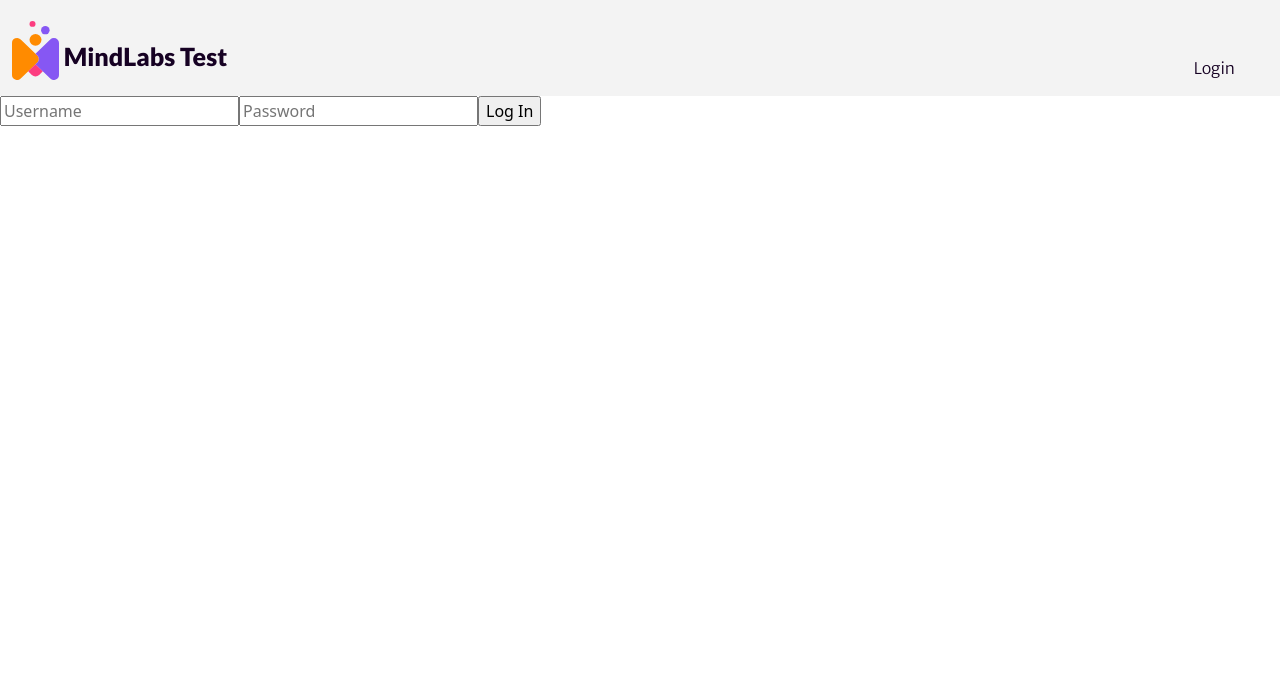
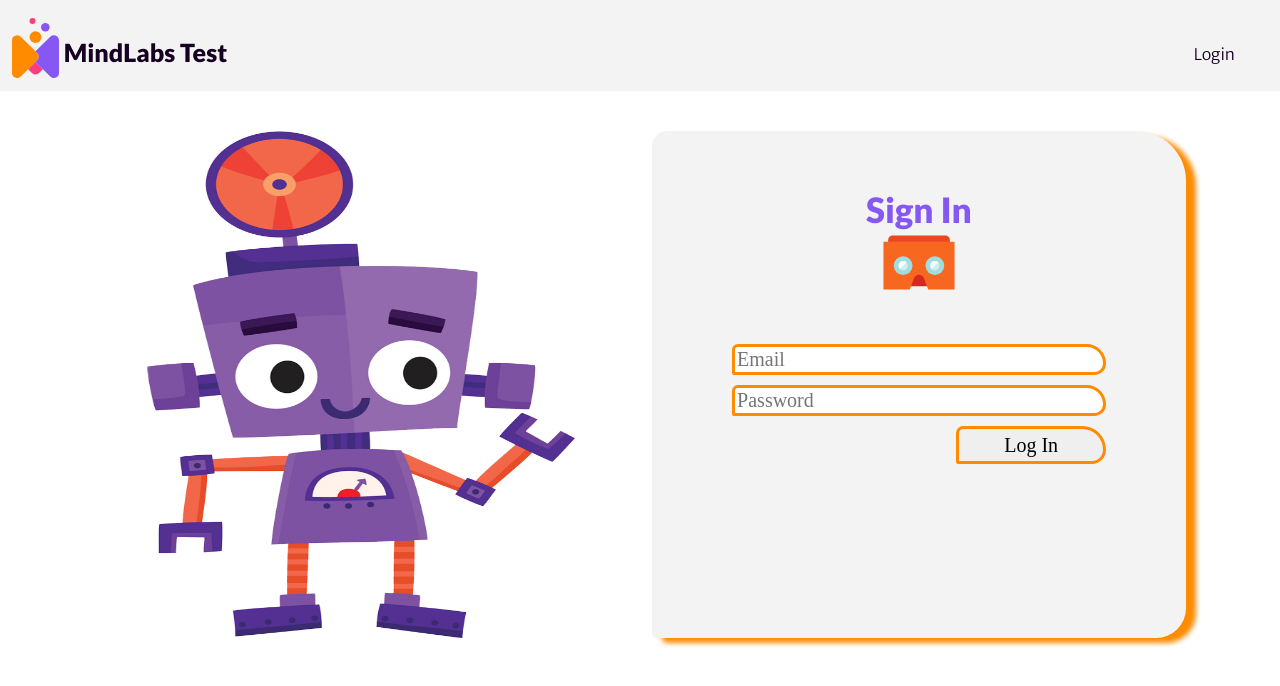
Before and after one commit to kimtrqn/mindlabs-tests, a React (Create React App) app: page /signin in a window 1280 px wide. Shown: the top 686 px of the page. Built offline with nearby package versions, Linux system fonts and the light colour scheme.

Commit message:
finished styling session page

```diff
--- a/src/index.tsx
+++ b/src/index.tsx
@@ -4,6 +4,8 @@ import { BrowserRouter } from "react-router-dom";import { Provider } from "react
 import { PersistGate } from 'redux-persist/lib/integration/react';
 import { store, persistor } from './redux/store';
 import App from './App';
+
+import './reset.css';
 
 
 const root = ReactDOM.createRoot(
--- a/src/pages/main.tsx
+++ b/src/pages/main.tsx
@@ -1,9 +1,36 @@
 import React from 'react';
+import '../stylesheets/ main.scss';
+
+import Logo from '../images/class-training.svg';
 
 const Main: React.FC<any> = () => {
 
     return (
-        <div>main</div>
+        <div className="main-container">
+            <div id="main ">
+                <div id='top-container' className="container m-5 pt-5">
+                    <div className='quote pt-3'>
+                        “Aspire to Inspire before you Expire”
+                    </div>
+                    <div className='m-5 p-5 d-flex justify-content-center'>
+                        <img src={Logo} className='img-fluid' alt="" />
+                    </div>
+                    <div className='second-quote mt-5'>
+                        <p m-5 p-5>
+                        “If you look at history, innovation doesn’t come just from giving people incentives; it comes from creating environments where their ideas can connect.“
+
+                        </p>
+                    </div>
+
+                </div>
+            </div>
+
+            <div id='box-wrapper'>
+                <div id="box">
+                    <div className="poly"></div>
+                </div>
+            </div>
+        </div>
     )
 };
 
--- a/src/pages/nav.tsx
+++ b/src/pages/nav.tsx
@@ -21,7 +21,7 @@ const Nav: React.FC<any> = ({ isAuthenticated }) => {
     return (
         <nav id='nav' className="navbar navbar-expand-lg navbar-light">
             <div className="container-fluid">
-                <div className="navbar-brand">
+                <div id='nav-name' className="navbar-brand">
                     <a id='mind-lab' href="/">
                         <img className='logo-img' src={Logo} alt="" />
                         <div>MindLabs Test</div>
@@ -34,11 +34,11 @@ const Nav: React.FC<any> = ({ isAuthenticated }) => {
                     <div className="navbar-nav ms-auto " >
                         {isAuthenticated ?
 (                            location.pathname === '/profile' ?
-                                <span onClick={logout} id='nav-link' className="nav-item nav-link pt-5 ">Logout</span>
+                                <span onClick={logout} id='nav-link' className="nav-item nav-link ">Logout</span>
                                 :
-                                <a href="/profile" id='nav-link' className="nav-item nav-link pt-5">Profile</a>)
+                                <a href="/profile" id='nav-link' className="nav-item nav-link ">Profile</a>)
                             :
-                            <a href="/signin" id='nav-link' className="nav-item nav-link pt-5">Login</a>
+                            <a href="/signin" id='nav-link' className="nav-item nav-link ">Login</a>
                         }
                     </div>
 
--- a/src/pages/profile.tsx
+++ b/src/pages/profile.tsx
@@ -3,7 +3,6 @@ import { useNavigate } from "react-router-dom";
 import { useDispatch } from 'react-redux';
 
 import { useAppSelector } from '../redux/store';
-import { logoutUser } from '../redux/session/action';
 
 import Logo from '../images/class-training.svg';
 
@@ -11,8 +10,6 @@ const Profile: React.FC<any> = () => {
     const dispatch = useDispatch();
     const navigate = useNavigate();
     const { user } = useAppSelector((state) => state.session);
-
-
 
     return (
         <div>
--- a/src/pages/sign-in.tsx
+++ b/src/pages/sign-in.tsx
@@ -5,6 +5,10 @@ import axios from 'axios';
 
 import { loginUser } from '../redux/session/action';
 import { ISessions } from '../redux/session/interface';
+
+import '../stylesheets/sign-in.scss';
+import PurpleRobot from '../images/purple-robot.png';
+import VRGoggle from '../images/vr-goggle.svg';
 
 const Session: React.FC<any> = () => {
 
@@ -48,10 +52,22 @@ const Session: React.FC<any> = () => {
     }
 
     return(
-        <div>
-            <div>
+        <div className='container'>
+            <div className="sign-in">
+                <div className='container d-flex justify-content-center'>
+                    <img src={PurpleRobot} className='purple-robot' alt="" />
+                </div>
+                <div className='container'>
+                    <div className='form-container '>
+                        <div className='form-title'>
+                            <h3>Sign In</h3>
+                            <img src={VRGoggle} alt="" className=''/>
+                        </div>
+
+                        <div className='session-form d-flex justify-content-center'>
+                            <div className="session-error">
                                 {error && (
-                    <div>{errorMsg}</div>
+                                    <h2>{errorMsg}</h2>
                                 )}
                             </div>
                             <form action="">
@@ -59,7 +75,7 @@ const Session: React.FC<any> = () => {
                                 id="username"
                                 className="input"
                                 onChange={updateEmail}
-            placeholder="Username"
+                                placeholder="Email"
                                 type="text"
                                 name="username"
                                 value={email}
@@ -74,14 +90,27 @@ const Session: React.FC<any> = () => {
                                 name="password"
                                 value={password}
                                 />
+                                <div className='submit-right'>
 
                                     <input
-            className="input submit"
+                                    className="input submit float-right"
                                     onClick={handleSubmit}
                                     type="submit"
                                     value={'Log In'}
                                     />
+                                </div>
+
                             </form>
+                        </div>
+
+
+
+
+                    </div>
+                </div>
+            </div>
+
+
         </div>
     )
 
--- /dev/null
+++ b/src/stylesheets/ main.scss
@@ -0,0 +1,43 @@
+@import './variables.scss';
+
+#main {
+    height: 750px;
+}
+
+
+.quote {
+    font-family: $main-font;
+    font-size: 45px;
+}
+
+.second-quote {
+    font-family: $secondary-font;
+    font-size: 25px;
+    width: 60%;
+
+}
+
+#box-wrapper {
+    height: 100%;
+    position: absolute;
+    width: 100%;
+    top: 0;
+    z-index: -99;
+}
+
+#box {
+    position: relative;
+    height: 100%;
+    z-index: -100;
+    top: 0;
+
+    .poly {
+        clip-path: polygon(50% 50%, 100% 100%, 100% 0);
+        background-color: $orange;
+        height: 100%;
+        width: 100%;
+        box-shadow: 50px 50px 50px $orange;
+    }
+
+
+}
--- a/src/stylesheets/navbar.scss
+++ b/src/stylesheets/navbar.scss
@@ -2,6 +2,10 @@
 
 #nav {
     background-color: $gray;
+
+    // @media screen and (max-width: 991px) {
+    //     width: 100%;
+    // }
 }
 
 .logo-img {
@@ -19,9 +23,11 @@
     div {
         padding: 5px;
         font-size: 25px;
-        padding-top: 10%;
+        // padding-top: 12%;
+        padding-top: 22px;
 
     }
+
 }
 
 #nav-link {
@@ -30,5 +36,10 @@
     font-weight: 400;
     font-size: 16px;
     margin-right: 25px;
+    padding-top: 25px;
 
+    @media screen and (max-width: 991px) {
+        text-align: center;
+        font-size: 20px;
+    }
 }
--- /dev/null
+++ b/src/stylesheets/sign-in.scss
@@ -0,0 +1,97 @@
+@import './variables.scss';
+
+.sign-in {
+    display: flex;
+    justify-content: center;
+    flex-direction: row;
+    padding-top: 40px;
+
+    @media screen and (max-width: 991px) {
+        flex-direction: column;
+    }
+
+}
+
+.purple-robot {
+    height: 70%;
+    width: 80%;
+
+    @media screen and (max-width: 991px) {
+        height: 30%;
+        width: 40%;
+    }
+
+}
+
+.form-container {
+    // border: solid black 1px;
+    height: 70%;
+    width: 100%;
+    display: flex;
+    flex-direction: column;
+    background-color: $gray;
+    border-radius: 15px 50px 30px 5px;
+    box-shadow: 10px 5px 5px $orange;
+
+    .form-title {
+        justify-content: center;
+        display: flex;
+        padding-top: 25px;
+        height: 40%;
+        flex-direction: column;
+
+        h3 {
+            text-align: center;
+            font-family: $main-font;
+            font-size: 35px;
+            color: $purple;
+        }
+
+        img {
+            height: 40%;
+
+            @media screen and (max-width: 991px) {
+                height: 80px;
+            }
+        }
+
+    }
+}
+
+.session-form {
+    display: flex;
+    flex-direction: column;
+
+
+    form {
+        display: flex;
+        flex-direction: column;
+        width: 70%;
+        margin: 0 auto;
+
+
+        input {
+            margin: 0 0 10px 0;
+            font-size: 20px;
+            border-radius: 15px 50px 30px 5px;
+            border: 3px solid $orange;
+        }
+
+        .submit-right {
+            input {
+                width: 40%;
+                height: 100%;
+                float: right;
+
+            }
+        }
+    }
+}
+
+.session-error {
+
+    font-family: $secondary-font;
+    font-size: 16px;
+    text-align: center;
+    margin-bottom: 10px;
+}
--- a/src/stylesheets/variables.scss
+++ b/src/stylesheets/variables.scss
@@ -5,4 +5,4 @@ $gray: rgb(243, 243, 243);
 $black: rgb(22, 1, 35);
 $orange: rgb(255, 139, 0);
 $pink: rgb(252, 61, 128);
-$purple: fgb(134, 87, 243);
+$purple: rgb(134, 87, 243);
```
Also changed, not shown: src/images/vr-goggle.svg (added), src/reset.css (renamed from src/App.css). Lines whose indentation alone changed are shown as unchanged.
